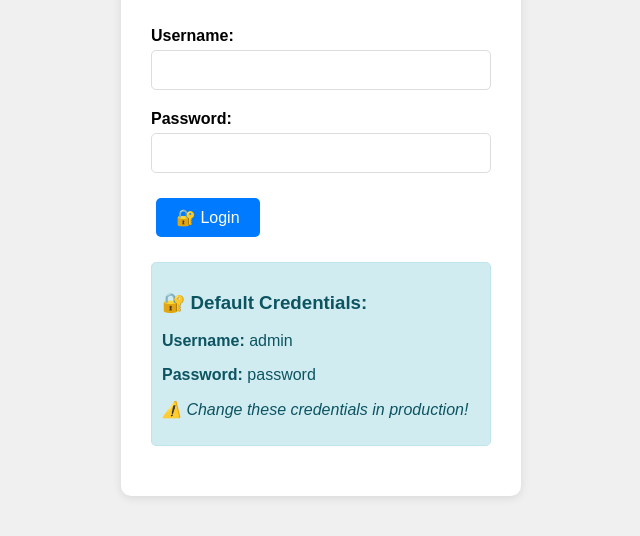
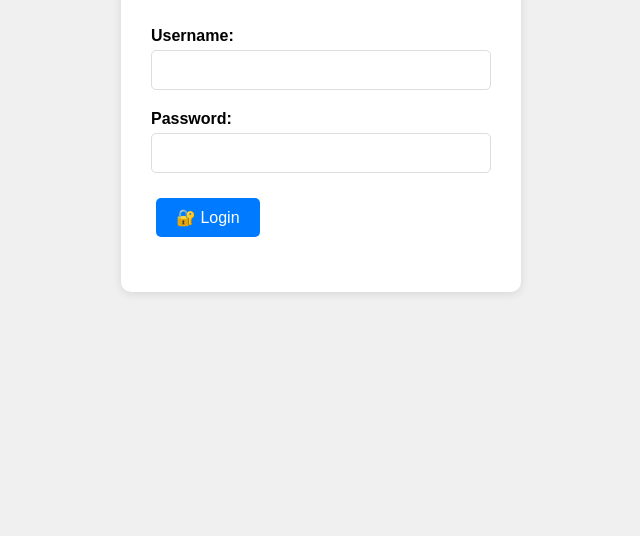
Before and after one commit to yama24/CCTV, a website: page public/login.html in a window 1280 px wide. Shown: the part 232-768 px from the top of the page, without its empty margins (319-959 px from the left). Drawn offline with Linux system fonts and the light colour scheme.

Commit message:
enhancement

```diff
--- a/public/login.html
+++ b/public/login.html
@@ -30,13 +30,6 @@
         </form>
 
         <div id="error" class="error"></div>
-
-        <div class="info">
-            <h3>🔐 Default Credentials:</h3>
-            <p><strong>Username:</strong> admin</p>
-            <p><strong>Password:</strong> password</p>
-            <p><em>⚠️ Change these credentials in production!</em></p>
-        </div>
     </div>
 
     <script>
```
